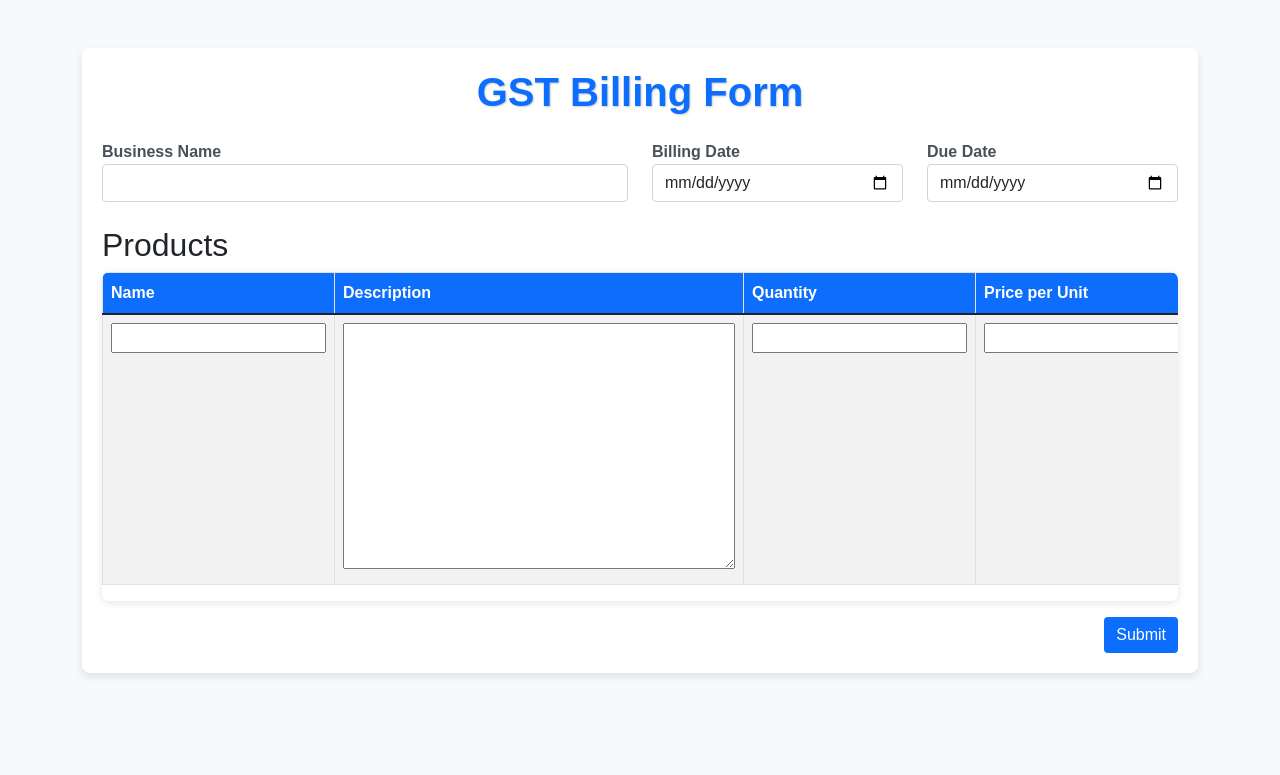
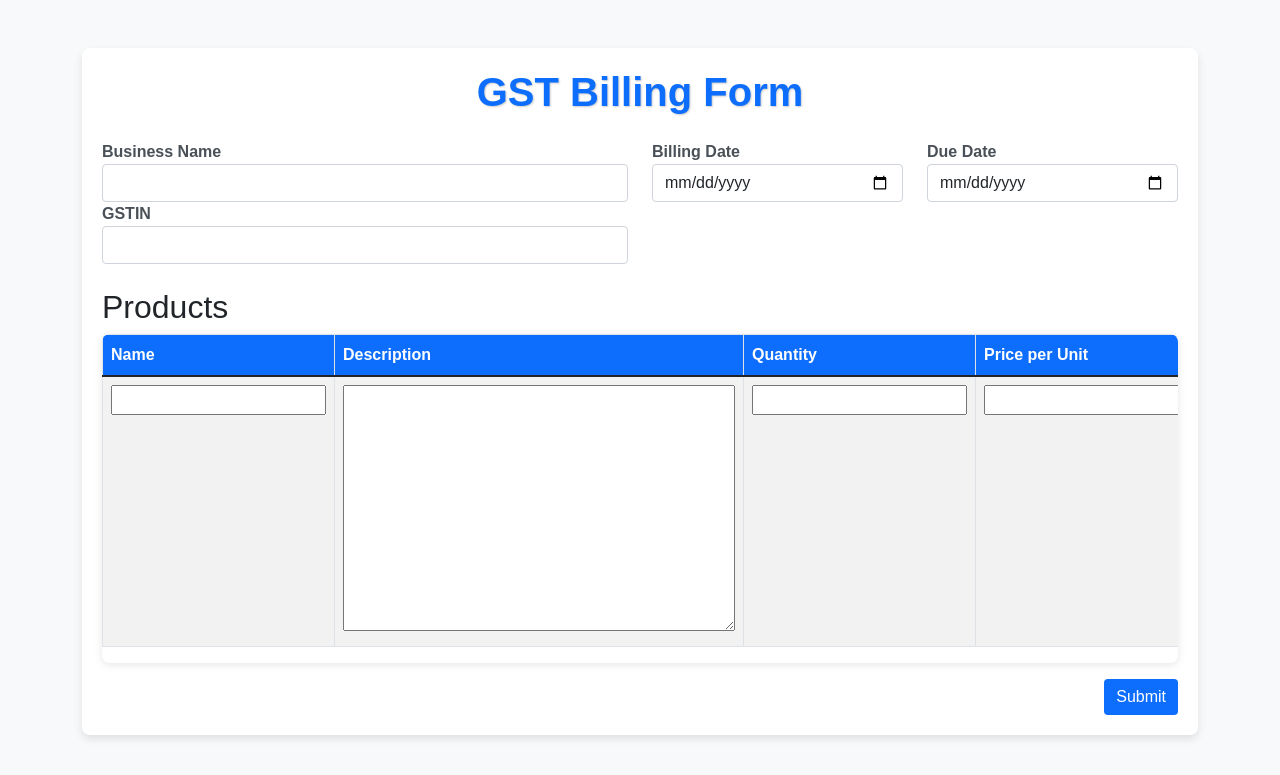
Before and after one commit to Rohini2407/GST_Billing_Service_Development, a Django app: page /billing/create/ in a window 1280 px wide. Shown: the top 775 px of the page. Run offline with Django 5.2, Linux system fonts and the light colour scheme.

Commit message:
https://github.com/Rohini2407/GST_Billing_Service_Development.git
https://github.com/Rohini2407/GST_Billing_Service_Development.git

```diff
--- a/gst_billing_service/billing/forms.py
+++ b/gst_billing_service/billing/forms.py
@@ -1,3 +1,4 @@
+import re
 from django import forms
 from .models import Business, Invoice, Product
 
@@ -5,6 +6,12 @@ class BusinessForm(forms.ModelForm):
     class Meta:
         model = Business
         fields = ['name', 'gstin']
+
+def clean_gstin(self):
+        gstin = self.cleaned_data.get('gstin')
+        if not re.match(r'^[0-9]{2}[A-Z]{5}[0-9]{4}[A-Z]{1}[1-9A-Z]{1}Z[0-9A-Z]{1}$', gstin):
+            raise forms.ValidationError("Invalid GSTIN format. Ensure it is a 15-character alphanumeric value.")
+        return gstin
 
 class InvoiceForm(forms.ModelForm):
 
@@ -18,7 +25,7 @@ class InvoiceForm(forms.ModelForm):
     )
     class Meta:
         model = Invoice
-        fields = ['business','billing_date', 'due_date']
+        fields = ['business','gstin','billing_date', 'due_date']
 
 class ProductForm(forms.ModelForm):
     class Meta:
--- a/gst_billing_service/billing/models.py
+++ b/gst_billing_service/billing/models.py
@@ -1,14 +1,21 @@
+import re
 from django.db import models
 
 class Business(models.Model):
     name = models.CharField(max_length=255)
     gstin = models.CharField(max_length=15, unique=True)
 
+    def clean(self):
+        if not re.match(r'^[0-9]{2}[A-Z]{5}[0-9]{4}[A-Z]{1}[1-9A-Z]{1}Z[0-9A-Z]{1}$', self.gstin):
+            raise ValidationError({'gstin': 'Invalid GSTIN format. Please provide a valid 15-character GSTIN.'})
+
+
     def __str__(self):
         return self.name
 
 class Invoice(models.Model):
     business = models.CharField(max_length=100)
+    gstin = models.CharField(max_length=15, null=True, blank=True)  # GSTIN field
     invoice_number = models.CharField(max_length=20, unique=True)
     billing_date = models.DateField()
     due_date = models.DateField()
--- a/gst_billing_service/billing/templates/billing/create_invoice.html
+++ b/gst_billing_service/billing/templates/billing/create_invoice.html
@@ -65,6 +65,17 @@
                                 </div>
                             {% endif %}
                         </div>
+
+                        <div class="form-group">
+                            <label for="gstin">GSTIN</label>
+                            <input type="text" id="gstin" name="gstin" class="form-control" required>
+                            {% if invoice_form.gstin.errors %}
+                                <div class="text-danger">
+                                    {{ invoice_form.gstin.errors }}
+                                </div>
+                            {% endif %}
+                        </div>
+
                     </div>
                     <div class="col-md-3">
                         <div class="form-group">
--- a/gst_billing_service/billing/views.py
+++ b/gst_billing_service/billing/views.py
@@ -35,6 +35,7 @@ def create_invoice(request):
 
         if invoice_form.is_valid() and formset.is_valid():
             invoice = invoice_form.save(commit=False)
+            print("GSTIN before save:", invoice.gstin)  # Debugging line
             invoice.invoice_number = generate_invoice_number()
             invoice.total_amount = 0  # Initialize total amount
             invoice.save()
```
Also changed, not shown: gst_billing_service/billing/templates/billing/invoice_detail.html (+42 -0 lines), gst_billing_service/billing/templates/billing/pdf_template.html (+7 -0 lines), gst_billing_service/billing/migrations/0003_invoice_gstin.py (added), gst_billing_service/db.sqlite3.
